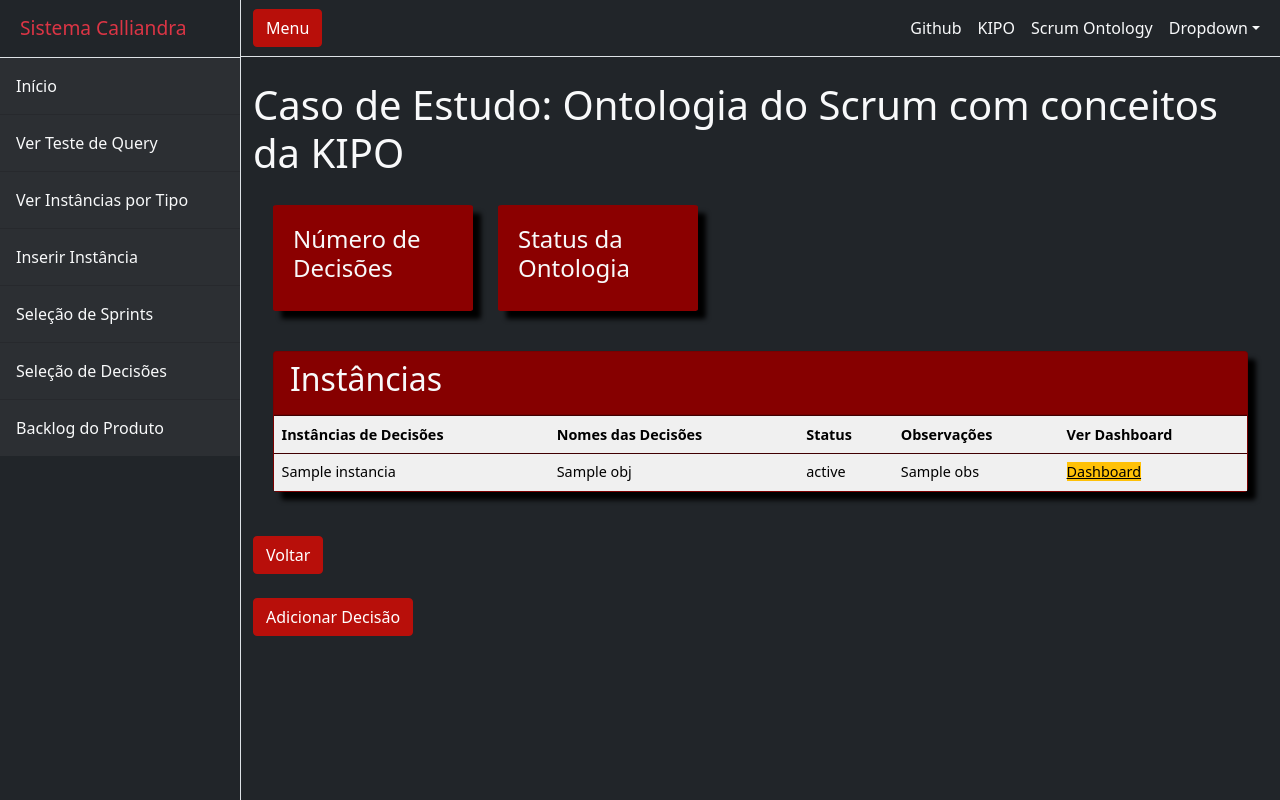
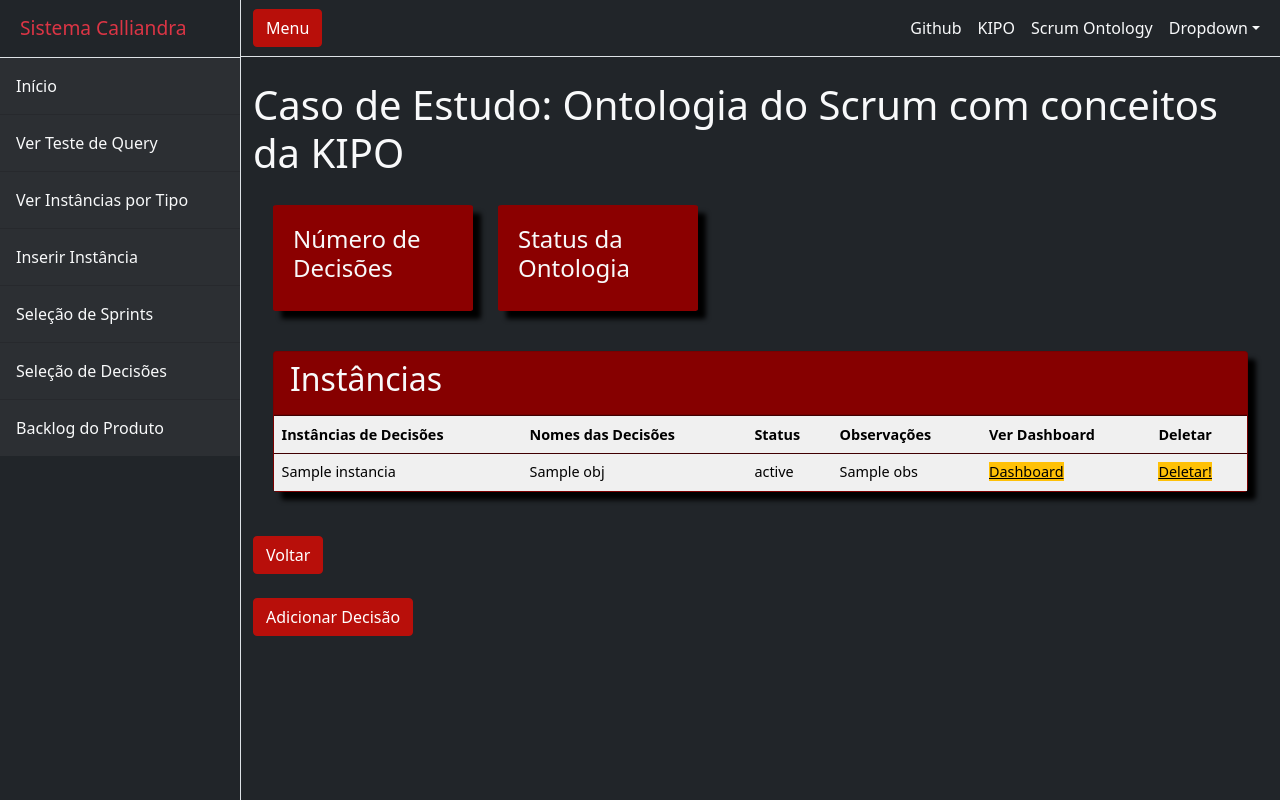
Before and after one commit to gui1080/TCC_ProjetoCalliandra, a Django app: template kipo_playground/templates/seleciona_decisao.html in a window 1280 px wide. Run offline with Django 4.2, Linux system fonts and the light colour scheme; the template is opened without the code that fills it: most values are stand-ins (such as "Sample title", 1, 10 or a date in 2020); some libraries are stand-ins or nearby versions.

```diff
--- a/kipo_playground/templates/decision_dashboard.html
+++ b/kipo_playground/templates/decision_dashboard.html
@@ -83,6 +83,7 @@
                             <td>Instâncias</td>
                             <td>Nomes</td>
                             <td>Observações</td>
+                            <td>Deletar</td>
                         </tr>
                     </thead>
                     <tbody>
@@ -92,6 +93,7 @@
                             <td>{{ obj.instancia }}</td>
                             <td>{{ obj.nome }}</td>
                             <td>{{ obj.obs }}</td>
+                            <td>  <a class="btn-warning" href="/kipo_playground/retirar_instancia/{{obj.instancia}}">Deletar!</a>  </td>
                         </tr>
                         {% endfor %}
                     </tbody>
--- a/kipo_playground/templates/seleciona_decisao.html
+++ b/kipo_playground/templates/seleciona_decisao.html
@@ -58,6 +58,7 @@
                             <td>Status</td>
                             <td>Observações</td>
                             <td>Ver Dashboard</td>
+                            <td>Deletar</td>
                         </tr>
                     </thead>
                     <tbody>
@@ -68,6 +69,7 @@
                             <td>{{ obj.status }}</td>
                             <td>{{ obj.obs }}</td>
                             <td>  <a class="btn-warning" href="/kipo_playground/decision_dashboard/{{obj.instancia}}">Dashboard</a>  </td>
+                            <td>  <a class="btn-warning" href="/kipo_playground/retirar_instancia/{{obj.instancia}}">Deletar!</a>  </td>
                         </tr>
                         {% endfor %}
                     </tbody>
```
Also changed, not shown: db.sqlite3.
